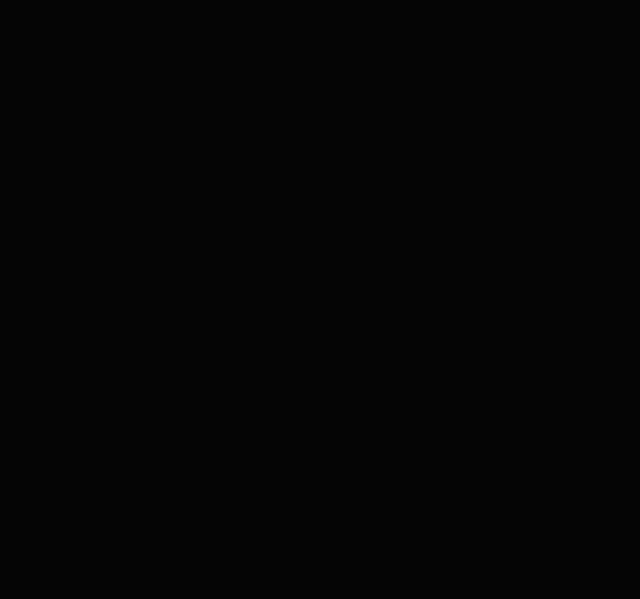
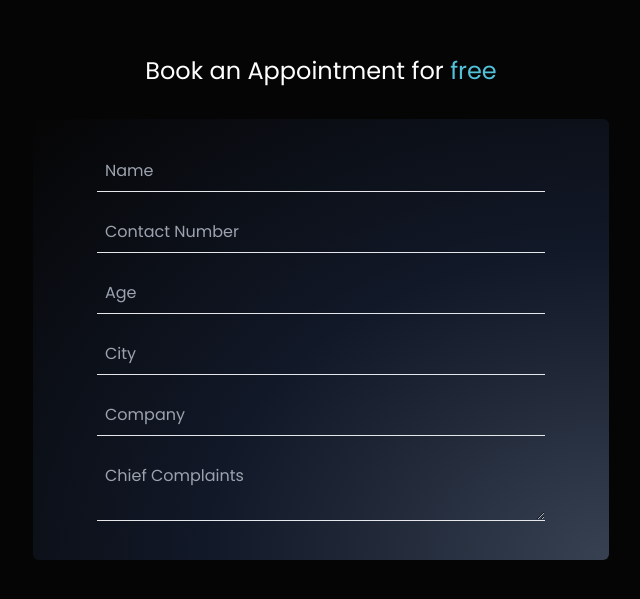
Before and after one commit to j-mahapatra/healthcare-landing-page, a React (Vite) app: page / in a window 1280 px wide. Shown: the part 906-1505 px from the top of the page, without its empty margins (319-959 px from the left). Built offline with nearby package versions, Linux system fonts and the light colour scheme.

Commit message:
feat: create booking form section

```diff
--- a/src/App.tsx
+++ b/src/App.tsx
@@ -1,3 +1,4 @@
+import BookingForm from './components/BookingForm';
 import Hero from './components/Hero';
 import Navbar from './components/Navbar';
 
@@ -9,7 +10,7 @@
         <Hero />
       </section>
       <section id='booking' className='h-screen'>
-        Booking Section
+        <BookingForm />
       </section>
       <section id='testimonials' className='h-screen'>
         Testimonials
--- /dev/null
+++ b/src/components/BookingForm.tsx
@@ -0,0 +1,103 @@
+import { useState } from 'react';
+
+export default function BookingForm() {
+  const [name, setName] = useState<string>('');
+  const [contactNumber, setContactNumber] = useState<string>('');
+  const [age, setAge] = useState<number | string>('');
+  const [city, setCity] = useState<string>('');
+  const [company, setCompany] = useState<string>('');
+  const [complaints, setComplaints] = useState<string>('');
+  const [previousPhysioExperience, setPreviousPhysioExperience] =
+    useState<boolean>(false);
+
+  return (
+    <div className='flexCenter w-full flex-col space-y-8 p-5'>
+      <p className='text-white text-2xl text-center sm:text-left'>
+        Book an Appointment for <span className='text-primary'>free</span>
+      </p>
+      <div className='flexCenter w-full py-8 px-16 max-w-xl rounded-md blackGradient'>
+        <form
+          onSubmit={(e) => {
+            e.preventDefault();
+          }}
+          className='flex flex-col w-full space-y-5 text-white'
+        >
+          <label htmlFor='name'>
+            <input
+              type='text'
+              id='name'
+              placeholder='Name'
+              value={name}
+              onChange={(e) => setName(e.target.value)}
+              className='formInputField'
+            />
+          </label>
+          <label htmlFor='contactNumber'>
+            <input
+              type='text'
+              id='contactNumber'
+              placeholder='Contact Number'
+              value={contactNumber}
+              onChange={(e) => setContactNumber(e.target.value)}
+              className='formInputField'
+            />
+          </label>
+          <label htmlFor='age'>
+            <input
+              type='number'
+              id='age'
+              placeholder='Age'
+              value={age}
+              onChange={(e) => setAge(+e.target.value)}
+              className='formInputField'
+            />
+          </label>
+          <label htmlFor='city'>
+            <input
+              type='text'
+              id='city'
+              placeholder='City'
+              value={city}
+              onChange={(e) => setCity(e.target.value)}
+              className='formInputField'
+            />
+          </label>
+          <label htmlFor='company'>
+            <input
+              type='text'
+              id='company'
+              placeholder='Company'
+              value={company}
+              onChange={(e) => setCompany(e.target.value)}
+              className='formInputField'
+            />
+          </label>
+          <label htmlFor='complaints'>
+            <textarea
+              id='complaints'
+              placeholder='Chief Complaints'
+              value={complaints}
+              onChange={(e) => setComplaints(e.target.value)}
+              className='formTextareaField'
+            />
+          </label>
+          {parseInt(String(age)) >= 40 && (
+            <label
+              htmlFor='previousExperience'
+              className='flex items-center text-gray-400 text-opacity-75'
+            >
+              <input
+                type='checkbox'
+                id='previousExperience'
+                className='accent-primary w-4 h-4 mr-2'
+                checked={previousPhysioExperience}
+                onChange={() => setPreviousPhysioExperience((prev) => !prev)}
+              />
+              I have previous experience with physiotherapy.
+            </label>
+          )}
+        </form>
+      </div>
+    </div>
+  );
+}
--- a/src/index.css
+++ b/src/index.css
@@ -29,4 +29,12 @@
   .backgroundGradient {
     @apply bg-[radial-gradient(ellipse_at_top,_var(--tw-gradient-stops))] from-[#69939c] via-[#49a2b6] to-[#18bde2] blur-3xl opacity-25;
   }
+
+  .formInputField {
+    @apply p-2 w-full bg-transparent border-b outline-none focus:border-primary focus:text-primary focus:placeholder:text-primary;
+  }
+
+  .formTextareaField {
+    @apply p-2 w-full bg-transparent border-b outline-none focus:border-primary focus:text-primary focus:placeholder:text-primary;
+  }
 }
```
